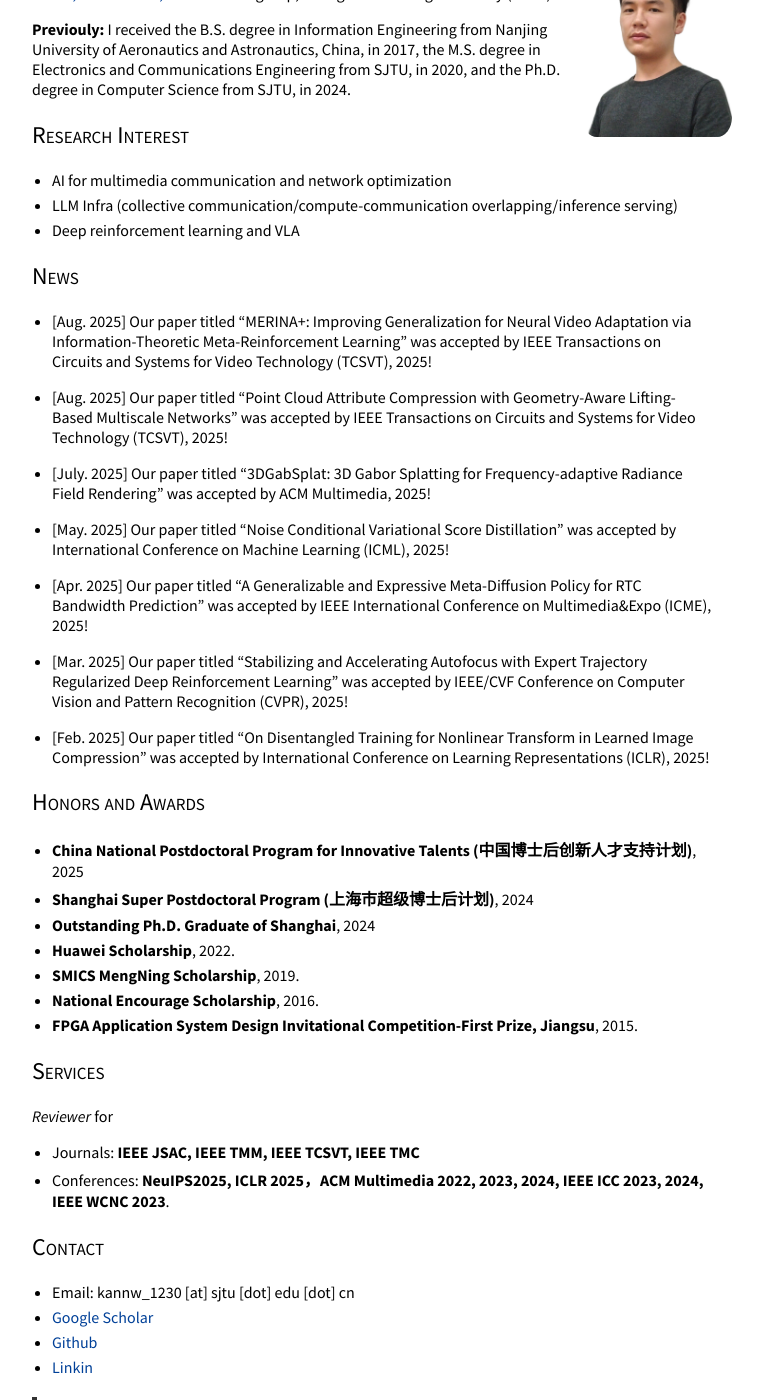
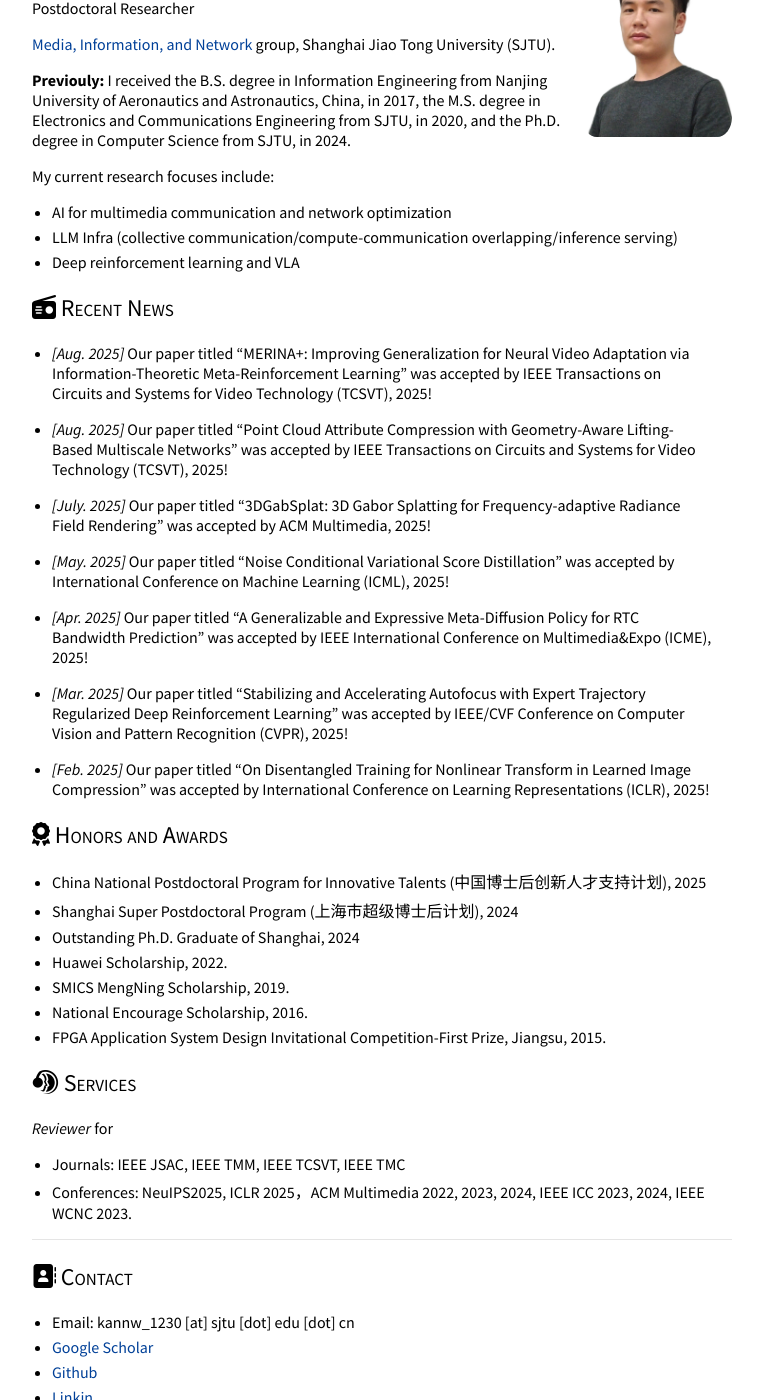
Before and after one commit to confiwent/AcademicPages, a Jekyll site: the page built from index.md, in a window 1280 px wide and 1400 px high, scrolled down 252 px. Shown: the whole window, without its empty margins (258-1021 px from the left). Built offline with Jekyll 4.4.1, drawn with Linux system fonts in a browser that asks for light colours; our own code applies the rules of GitHub Pages for plain Markdown files; some of the changed text lies outside the part shown.

Commit message:
add files

```diff
--- /dev/null
+++ b/Gemfile
@@ -0,0 +1,6 @@
+source "https://rubygems.org"
+
+gem "jekyll"
+gem "jekyll-theme-cayman"
+gem "webrick"
+gem "logger"
--- a/index.md
+++ b/index.md
@@ -6,33 +6,33 @@ layout: default
 
 <img class="profile-picture" src="nwkan_p3.jpg" width = "311" height = "414">
 
+## <i class="fa-solid fa-id-card"></i> About me
 Postdoctoral Researcher
 
 [Media, Information, and Network](http://min.sjtu.edu.cn/) group, Shanghai Jiao Tong University (SJTU).
 
 __Previouly:__ I received the B.S. degree in Information Engineering from Nanjing University of Aeronautics and Astronautics, China, in 2017, the M.S. degree in Electronics and Communications Engineering from SJTU, in 2020, and the Ph.D. degree in Computer Science from SJTU, in 2024.
 
-## Research Interest
-
+My current research focuses include:
 - AI for multimedia communication and network optimization
 - LLM Infra (collective communication/compute-communication overlapping/inference serving)
 - Deep reinforcement learning and VLA
 <!-- - Task oriented image/video processing and communication -->
 
-## News
-- [Aug. 2025] Our paper titled "MERINA+: Improving Generalization for Neural Video Adaptation via Information-Theoretic Meta-Reinforcement Learning" was accepted by IEEE Transactions on Circuits and Systems for Video Technology (TCSVT), 2025!
+## <i class="fa-solid fa-radio"></i> Recent News
+- _[Aug. 2025]_ Our paper titled "MERINA+: Improving Generalization for Neural Video Adaptation via Information-Theoretic Meta-Reinforcement Learning" was accepted by IEEE Transactions on Circuits and Systems for Video Technology (TCSVT), 2025!
 
-- [Aug. 2025] Our paper titled "Point Cloud Attribute Compression with Geometry-Aware Lifting-Based Multiscale Networks" was accepted by IEEE Transactions on Circuits and Systems for Video Technology (TCSVT), 2025!
+- _[Aug. 2025]_ Our paper titled "Point Cloud Attribute Compression with Geometry-Aware Lifting-Based Multiscale Networks" was accepted by IEEE Transactions on Circuits and Systems for Video Technology (TCSVT), 2025!
 
-- [July. 2025] Our paper titled "3DGabSplat: 3D Gabor Splatting for Frequency-adaptive Radiance Field Rendering" was accepted by ACM Multimedia, 2025!
+- _[July. 2025]_ Our paper titled "3DGabSplat: 3D Gabor Splatting for Frequency-adaptive Radiance Field Rendering" was accepted by ACM Multimedia, 2025!
 
-- [May. 2025] Our paper titled "Noise Conditional Variational Score Distillation" was accepted by International Conference on Machine Learning (ICML), 2025!
+- _[May. 2025]_ Our paper titled "Noise Conditional Variational Score Distillation" was accepted by International Conference on Machine Learning (ICML), 2025!
 
-- [Apr. 2025] Our paper titled "A Generalizable and Expressive Meta-Diffusion Policy for RTC Bandwidth Prediction" was accepted by IEEE International Conference on Multimedia&Expo (ICME), 2025!
+- _[Apr. 2025]_ Our paper titled "A Generalizable and Expressive Meta-Diffusion Policy for RTC Bandwidth Prediction" was accepted by IEEE International Conference on Multimedia&Expo (ICME), 2025!
 
-- [Mar. 2025] Our paper titled "Stabilizing and Accelerating Autofocus with Expert Trajectory Regularized Deep Reinforcement Learning" was accepted by IEEE/CVF Conference on Computer Vision and Pattern Recognition (CVPR), 2025!
+- _[Mar. 2025]_ Our paper titled "Stabilizing and Accelerating Autofocus with Expert Trajectory Regularized Deep Reinforcement Learning" was accepted by IEEE/CVF Conference on Computer Vision and Pattern Recognition (CVPR), 2025!
 
-- [Feb. 2025] Our paper titled "On Disentangled Training for Nonlinear Transform in Learned Image Compression" was accepted by International Conference on Learning Representations (ICLR), 2025!
+- _[Feb. 2025]_ Our paper titled "On Disentangled Training for Nonlinear Transform in Learned Image Compression" was accepted by International Conference on Learning Representations (ICLR), 2025!
 
 <!-- - [Jan. 2025] Our paper titled "GDPlan: Generative Network Planning via Graph Diffusion Model" was accepted by IEEE/ACM Transactions on Networking (ToN), 2025!
 
@@ -48,37 +48,39 @@ __Previouly:__ I received the B.S. degree in Information Engineering from Nanjin
 
 - [Oct. 2022] Our paper titled "Improving Generalization for Neural Adaptive Video Streaming via Meta Reinforcement Learning" was honored with the **Top Paper Award** by ACM Multimedia 2022! -->
 
-## Honors and Awards
+## <i class="fa-solid fa-award"></i> Honors and Awards
 
 <!-- - **Science and Technology Advancement Award-First Prize, Shanghai**, 2022. -->
-- **China National Postdoctoral Program for Innovative
-Talents (中国博士后创新人才支持计划)**, 2025
-- **Shanghai Super Postdoctoral Program (上海市超级博士后计划)**, 2024
-- **Outstanding Ph.D. Graduate of Shanghai**, 2024
-- **Huawei Scholarship**, 2022.
-- **SMICS MengNing Scholarship**, 2019.
-- **National Encourage Scholarship**, 2016.
-- **FPGA Application System Design Invitational Competition-First Prize, Jiangsu**, 2015.
+- China National Postdoctoral Program for Innovative
+Talents (中国博士后创新人才支持计划), 2025
+- Shanghai Super Postdoctoral Program (上海市超级博士后计划), 2024
+- Outstanding Ph.D. Graduate of Shanghai, 2024
+- Huawei Scholarship, 2022.
+- SMICS MengNing Scholarship, 2019.
+- National Encourage Scholarship, 2016.
+- FPGA Application System Design Invitational Competition-First Prize, Jiangsu, 2015.
 
-## Services
+## <i class="fa-brands fa-teamspeak"></i> Services
 *Reviewer* for
-- Journals: **IEEE JSAC, IEEE TMM, IEEE TCSVT, IEEE TMC**
-- Conferences: **NeuIPS2025, ICLR 2025，ACM Multimedia 2022, 2023, 2024, IEEE ICC 2023, 2024, IEEE WCNC 2023**.
+- Journals: IEEE JSAC, IEEE TMM, IEEE TCSVT, IEEE TMC
+- Conferences: NeuIPS2025, ICLR 2025，ACM Multimedia 2022, 2023, 2024, IEEE ICC 2023, 2024, IEEE WCNC 2023.
 
-## Contact
+---
+
+## <i class="fa-solid fa-address-book"></i> Contact
 
 * Email: kannw_1230 [at] sjtu [dot] edu [dot] cn
 * [Google Scholar](https://scholar.google.com/citations?user=OKrLi6UAAAAJ&hl)
 * [Github](https://github.com/confiwent)
 * [Linkin](https://www.linkedin.com/in/%E8%AF%BA%E6%96%87-%E9%98%9A-763004119/)
 
-> Shanghai Jiao Tong University (SJTU)
+<!-- > Shanghai Jiao Tong University (SJTU)
 >
 > 800 Dongchuan Road, Minhang District
 >
 > Shanghai, 200240
 >
-> P.R. China
+> P.R. China -->
 
 <!-- > Rm. 307, No.1 SEIEE Buliding,
 >
@@ -90,8 +92,7 @@ Talents (中国博士后创新人才支持计划)**, 2025
 >
 > P.R. China -->
 
----
-
-## LAB
+<!-- ## LAB
 
 [Institute of Media, Information and Network](https://min.sjtu.edu.cn)
+ -->
```
Also changed, not shown: Gemfile.lock (added), 1 other file.
